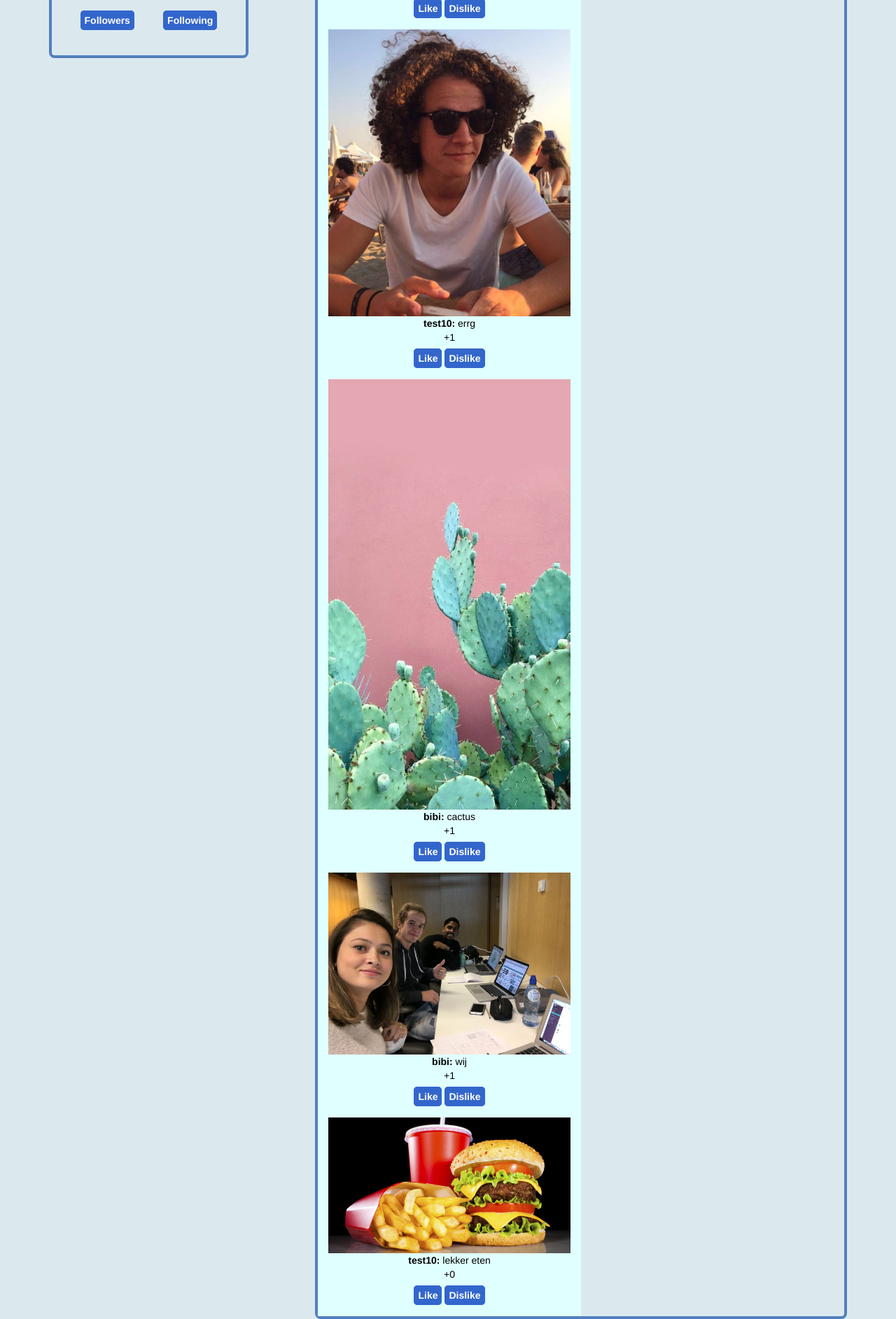
After one commit to Moah768/WEBik, a Flask app: page /trending in a window 1280 px wide. The commit adds this page. Shown: the part 384-2269 px from the top of the page at 70% size. Run offline with Flask 2, Linux system fonts and the light colour scheme; a user stored in the database is signed in; data comes from the database, SQL or seed files in the repository; both versions use the stored data as it was after the commit; some libraries are stand-ins or nearby versions.

Commit message:
Trending pagina

```diff
--- a/webapp/application.py
+++ b/webapp/application.py
@@ -399,8 +399,6 @@ def dislike():
             db.execute("UPDATE user_uploads SET likes = :likes - 1 WHERE filename = :filename",
                         likes = total_likes, filename = filename)
 
-
-
     return redirect(url_for("timeline"))
 
 
@@ -424,3 +422,14 @@ def timeline():
 @login_required
 def settings():
     return render_template("settings.html")
+
+
+@app.route("/trending", methods=["GET", "POST"])
+@login_required
+def trending():
+    users = db.execute("SELECT username, full_name FROM users WHERE id = :id", id = session["user_id"])
+    full_name = users[0]["full_name"]
+    username = users[0]["username"]
+
+    trending_photos = db.execute("SELECT * FROM user_uploads ORDER BY likes DESC")
+    return render_template("trending.html", full_name = full_name, username = username, trending_photos=trending_photos)
--- a/webapp/templates/layout.html
+++ b/webapp/templates/layout.html
@@ -41,6 +41,7 @@
                     <div class="collapse navbar-collapse" id="navbar">
                         {% if session.user_id %}
                             <ul class="nav navbar-nav">
+                                <li><a href="{{ url_for('trending') }}">#TRENDING</a></li>
                                 <li><a href="{{ url_for('followers') }}">Followers</a></li>
                                 <li><a href="{{ url_for('following') }}">Following</a></li>
                                 <li><a href="{{ url_for('search') }}">Search</a></li>
--- /dev/null
+++ b/webapp/templates/trending.html
@@ -0,0 +1,64 @@
+{% extends "layout.html" %}
+
+{% block title %}
+    Trending
+{% endblock %}
+
+{% block main %}
+    <div class="grid">
+      <div class="profile"></div>
+          <div class="col-sm-3 rounded" >
+             <a href="/settings" class="button">Settings</a>
+            <h3>{{full_name}}</h3>
+            <h6>(@{{username}})</h6>
+            <img src = "https://image.flaticon.com/icons/svg/149/149448.svg">
+            </br>
+
+            <div class="button-wrapper">
+            <div class="col-sm-6">
+            <a href="/followers" class="button">Followers</a>
+            </div>
+
+            <div class="col-sm-6">
+            <a href="/following" class="button">Following</a>
+            </div>
+
+            </div>
+
+
+          </br>
+          </br>
+
+          </div>
+          <div class="col-sm-1 rounded">test</div>
+          <div class="col-sm-8 rounded">
+          <div class="row">
+         <div class="col-sm-6" style="background-color:lightcyan;">
+             <tbody>
+                 {% for info in trending_photos %}
+                 <img src= "{{ url_for('uploaden')}}/{{info.username}}/{{info.filename}}" >
+                <p>
+                    <b>{{info.username}}:</b> {{info.description}}
+                    </br> +{{info.likes}}
+                </p>
+                <td><a href="{{ url_for('like')}}?filename={{info.filename}}",  class="button">Like</a></td>
+
+                <td><a href="{{ url_for('dislike')}}?filename={{info.filename}}",  class="button">Dislike</a></td>
+                </br>
+                </br>
+                 {% endfor %}
+
+             </tbody>
+
+
+         </div>
+        <div class="col-sm-6" style="background-color:lightgray;">test</div>
+        </div>
+      </div>
+    </div>
+
+
+
+
+
+{% endblock %}
```
Also changed, not shown: webapp/webik.db.
